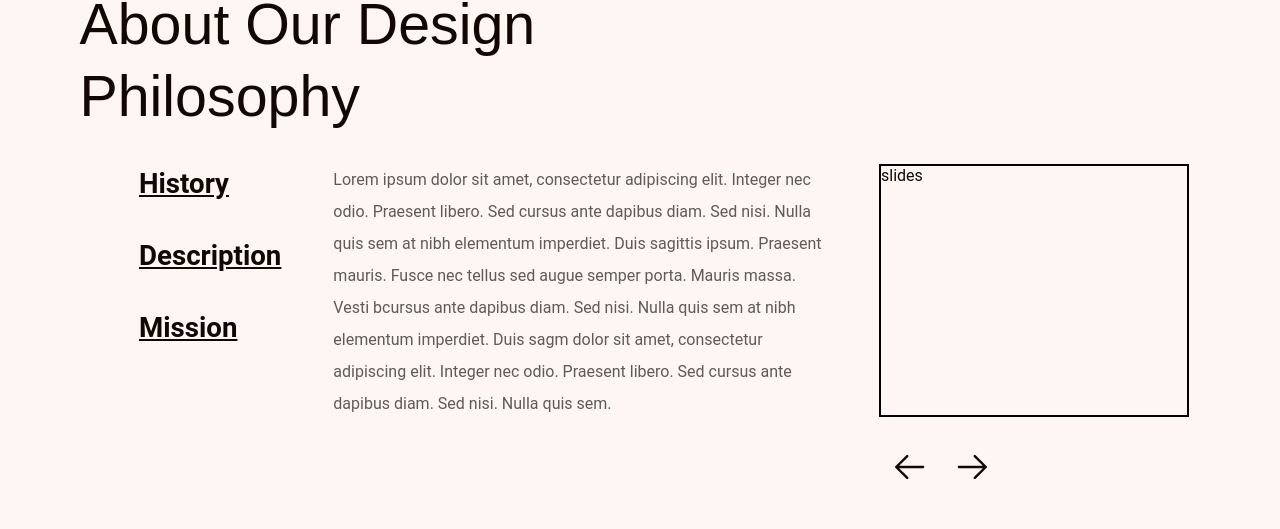
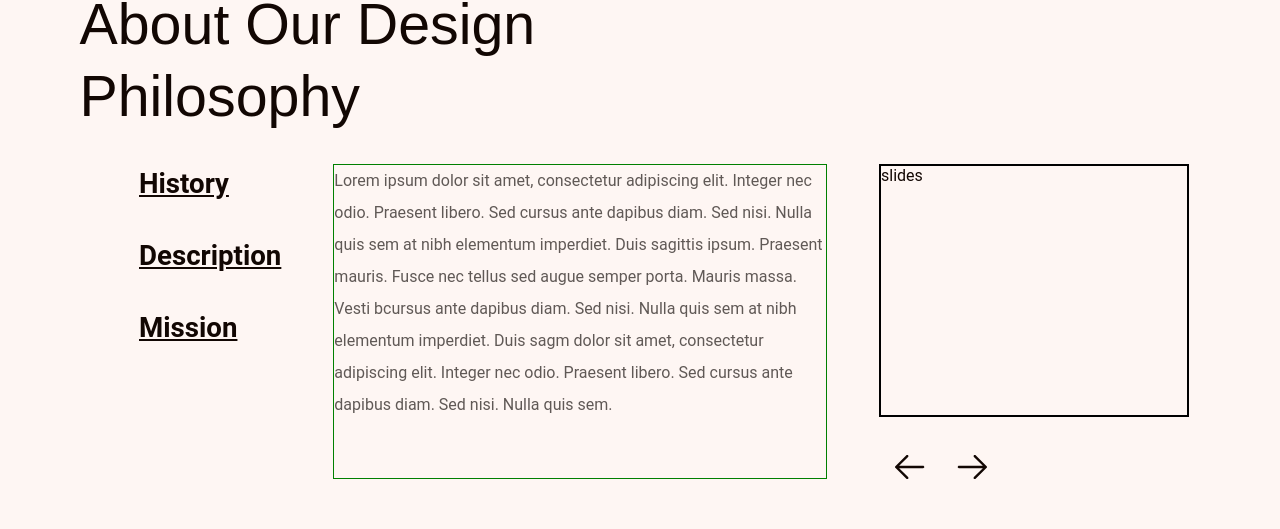
Before and after one commit to adinduokoro/Lizz-Will-Design, a React (Create React App) app: page / in a window 1280 px wide. Shown: the part 995-1524 px from the top of the page. Built offline with nearby package versions, Linux system fonts and the light colour scheme; a web font is replaced by a local one.

Commit message:
About description clean up

```diff
--- a/src/components/about/About.js
+++ b/src/components/about/About.js
@@ -1,4 +1,4 @@
-import React from "react";
+import React, { useState } from "react";
 import styles from "./About.module.css";
 import { aboutLinks } from "./data";
 import { SectionLink } from "../../components";
@@ -6,6 +6,8 @@ import leftArrow from "../../assets/left-arrow.svg";
 import rightArrow from "../../assets/right-arrow.svg";
 
 const About = () => {
+  const [activeTab, setActiveTab] = useState(0);
+
   return (
     <div className={styles["about"]}>
       <div className={styles["about-container"]}>
@@ -17,21 +19,14 @@ const About = () => {
           <div className={styles["content"]}>
             <ul className={styles["about-navigation-links"]}>
               {aboutLinks.map((link, index) => (
-                <li key={index}>
-                  <h3>{link}</h3>
+                <li key={index} onClick={() => setActiveTab(index)}>
+                  <h3>{link.tab}</h3>
                 </li>
               ))}
             </ul>
             <p>
               {/* 590 character count */}
-              Lorem ipsum dolor sit amet, consectetur adipiscing elit. Integer
-              nec odio. Praesent libero. Sed cursus ante dapibus diam. Sed nisi.
-              Nulla quis sem at nibh elementum imperdiet. Duis sagittis ipsum.
-              Praesent mauris. Fusce nec tellus sed augue semper porta. Mauris
-              massa. Vesti bcursus ante dapibus diam. Sed nisi. Nulla quis sem
-              at nibh elementum imperdiet. Duis sagm dolor sit amet, consectetur
-              adipiscing elit. Integer nec odio. Praesent libero. Sed cursus
-              ante dapibus diam. Sed nisi. Nulla quis sem.
+              {aboutLinks[activeTab].text}
             </p>
           </div>
           <div className={styles["card-container"]}>
--- a/src/components/about/About.module.css
+++ b/src/components/about/About.module.css
@@ -41,6 +41,11 @@
 .content {
   display: flex;
   gap: 3.56rem;
+}
+
+.content P{
+  min-height: ;
+  border: 1px solid green;
 }
 
 .about-navigation-links {
--- a/src/components/about/data.js
+++ b/src/components/about/data.js
@@ -1,5 +1,16 @@
+// export const aboutLinks = ["History", "Description", "Mission"];
+
 export const aboutLinks = [
-    "History",
-    "Description",
-    "Mission"
-]
+  {
+    tab: "History",
+    text: "Lorem ipsum dolor sit amet, consectetur adipiscing elit. Integer nec odio. Praesent libero. Sed cursus ante dapibus diam. Sed nisi. Nulla quis sem at nibh elementum imperdiet. Duis sagittis ipsum. Praesent mauris. Fusce nec tellus sed augue semper porta. Mauris massa. Vesti bcursus ante dapibus diam. Sed nisi. Nulla quis sem at nibh elementum imperdiet. Duis sagm dolor sit amet, consectetur adipiscing elit. Integer nec odio. Praesent libero. Sed cursus ante dapibus diam. Sed nisi. Nulla quis sem.",
+  },
+  {
+    tab: "Description",
+    text: "Sed semper dapibus nulla nec. Porta mauris cursus elit. Quis lorem ipsum dolor at ante libero, nulla consectetur nisi. Integer sit amet nibh. Sed sed massa. Duis dapibus sem. Nec mauris sagittis semper tellus. Praesent odio. Nisi cursus imperdiet. Sagittis adipiscing dapibus sed ante at augue. Fusce ante imperdiet. Sem sagittis consectetur ipsum nibh. Duis nec cursus mauris, praesent cursus libero. Elementum integer elit. Praesent ante sed diam tellus.",
+  },
+  {
+    tab: "Mission",
+    text: "Sed cursus nibh mauris. Praesent nec ante libero. Nulla quis semper sit amet odio. Integer elit. Nulla sed ipsum dapibus at imperdiet. Fusce adipiscing nisi nec ante massa. Duis sagittis cursus ipsum. Duis lorem dolor sem. Sagittis mauris sed porta. Integer tellus dapibus nibh. Fusce imperdiet augue. Praesent semper nec sed augue. Mauris massa. Cursus consectetur ante. Praesent diam dapibus ante sed nisi. Nulla quis sem at nibh imperdiet. Lorem ipsum dolor.",
+  },
+];
```
